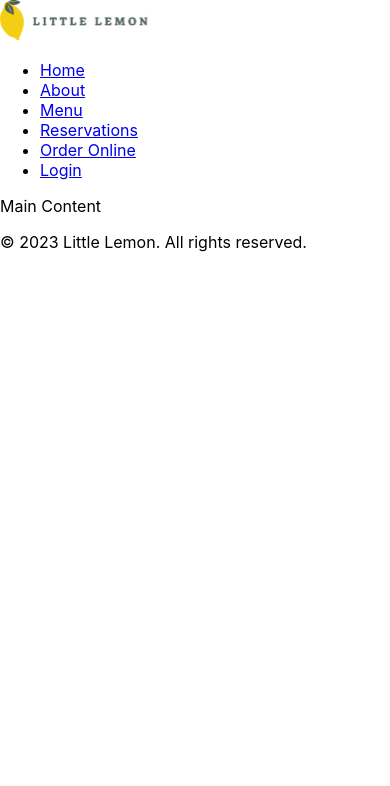
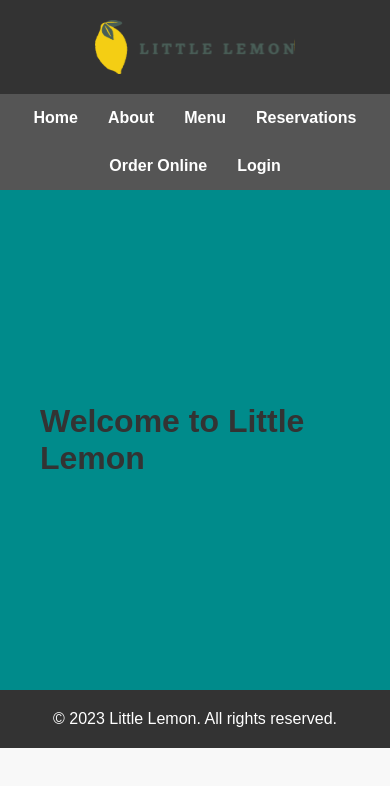
Before and after one commit to WolfWebCode/little-lemon, a React (Create React App) app: page / in a window 390 px wide. Shown: the top 786 px of the page. Built offline with nearby package versions, Linux system fonts and the light colour scheme.

Commit message:
Add responsive layout styles

```diff
--- a/src/App.css
+++ b/src/App.css
@@ -1,38 +1,59 @@
-.App {
-  text-align: center;
+* {
+  margin: 0;
+  padding: 0;
+  box-sizing: border-box;
 }
 
-.App-logo {
-  height: 40vmin;
-  pointer-events: none;
+body {
+  font-family: Arial, sans-serif;
+  background-color: #f8f8f8;
+  color: #333;
 }
 
-@media (prefers-reduced-motion: no-preference) {
-  .App-logo {
-    animation: App-logo-spin infinite 20s linear;
-  }
+header {
+  display: flex;
+  justify-content: center;
+  align-items: center;
+  padding: 20px;
+  background-color: #333;
 }
 
-.App-header {
-  background-color: #282c34;
-  min-height: 100vh;
-  display: flex;
-  flex-direction: column;
-  align-items: center;
-  justify-content: center;
-  font-size: calc(10px + 2vmin);
-  color: white;
+header img {
+  width: 200px;
 }
 
-.App-link {
-  color: #61dafb;
+nav {
+  background-color: #555;
+  padding: 15px;
 }
 
-@keyframes App-logo-spin {
-  from {
-    transform: rotate(0deg);
-  }
-  to {
-    transform: rotate(360deg);
-  }
+nav ul {
+  display: flex;
+  justify-content: center;
+  gap: 30px;
+  list-style: none;
+  flex-wrap: wrap;
 }
+
+nav a {
+  text-decoration: none;
+  color: #fff;
+  font-weight: bold;
+}
+
+main {
+  min-height: 500px;
+  padding: 40px;
+  display: grid;
+  place-items: center;
+  background-color: darkcyan;
+  font-size: 2rem;
+  font-weight: bold;
+}
+
+footer {
+  background-color: #333;
+  color: #fff;
+  text-align: center;
+  padding: 20px;
+}
--- a/src/components/Main.js
+++ b/src/components/Main.js
@@ -1,7 +1,7 @@
 function Main() {
     return (
         <main>
-        Main Content
+        Welcome to Little Lemon
         </main>
     );
     }
```
